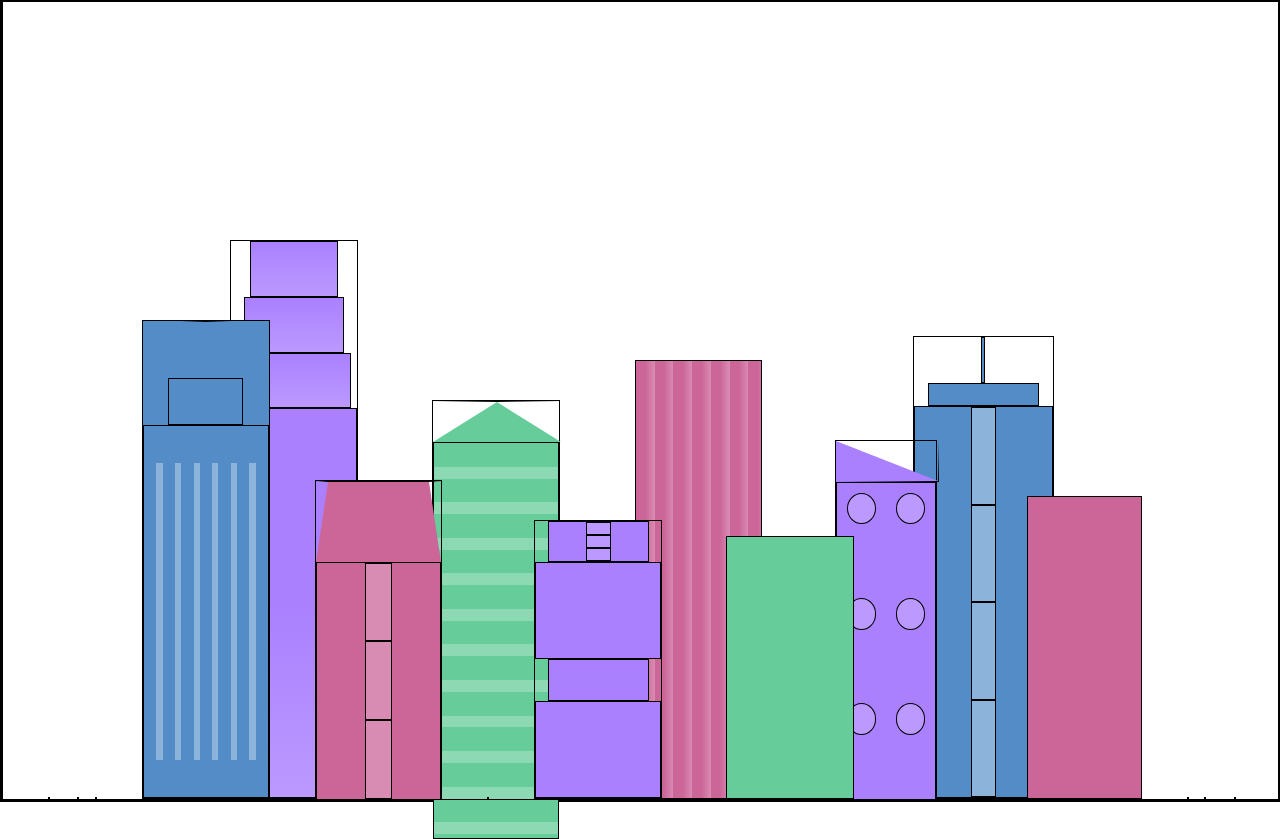
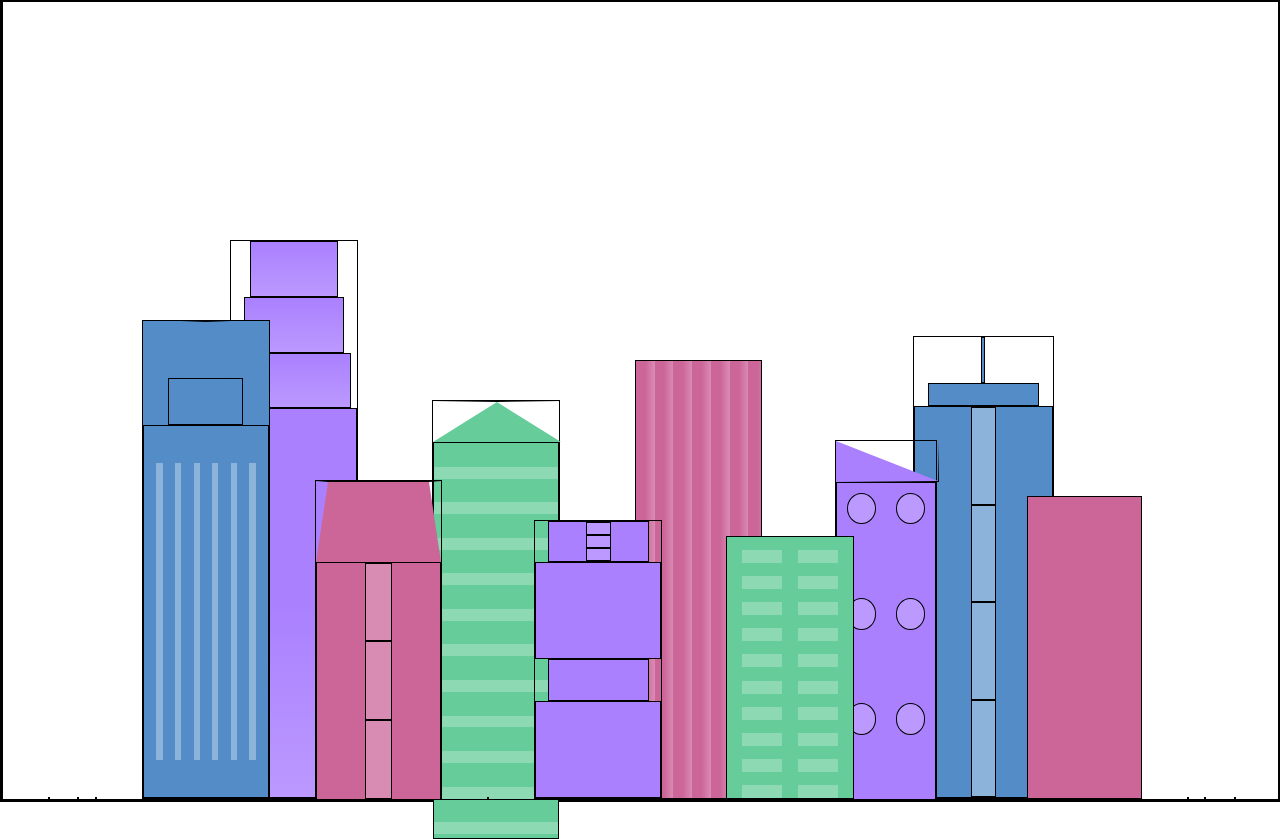
Before and after one commit to MoaadAmer/CitySkyline, a plain HTML site: page index.html in a window 1280 px wide. Drawn offline with Linux system fonts and the light colour scheme.

Commit message:
finish fb5

```diff
--- a/styles.css
+++ b/styles.css
@@ -247,7 +247,10 @@ body {
 .fb5 {
     width: 10%;
     height: 33%;
-    background-color: var(--building-color2);
+    background: repeating-linear-gradient(var(--building-color2) 0%,
+    var(--building-color2) 5%,transparent 5%,transparent 10%),
+    repeating-linear-gradient(90deg,var(--building-color2) 0%,var(--building-color2) 12%,
+    var(--window-color2) 12%,var(--window-color2) 44%);
     position: relative;
     right: 10%;
 }
```
